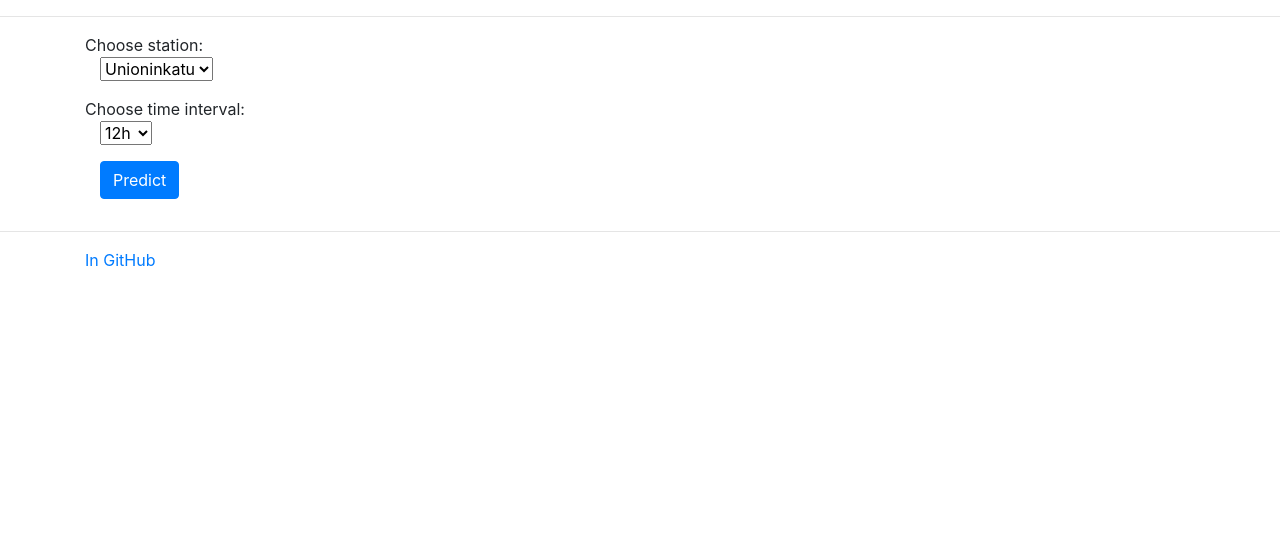
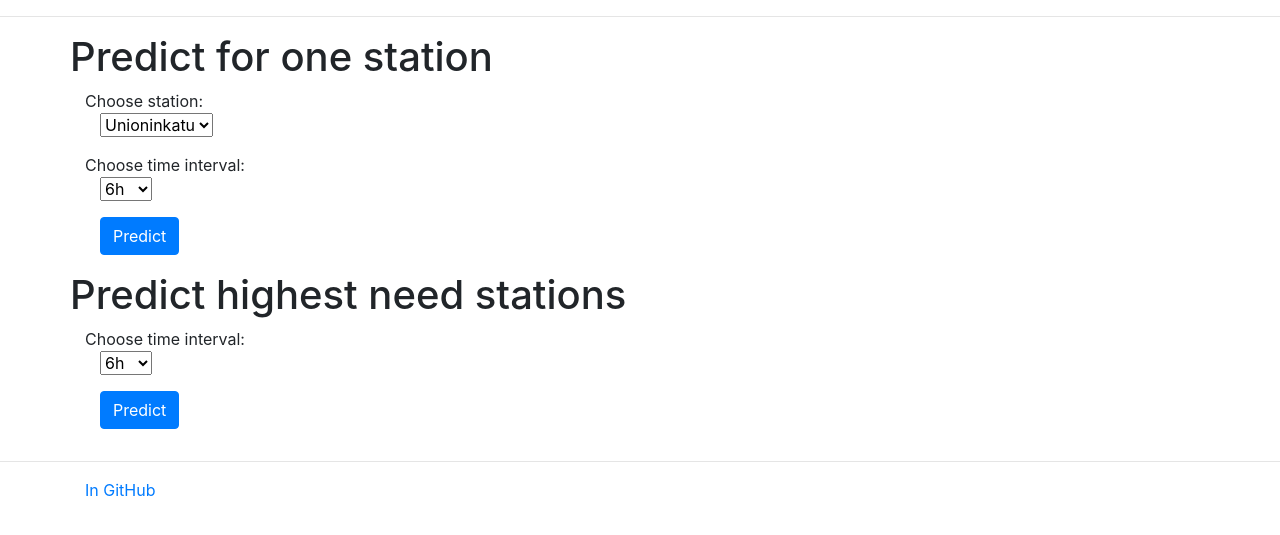
Before and after one commit to VirtualAkseli/NoMES, a Flask app: page /predict in a window 1280 px wide. Shown: the part 56-591 px from the top of the page. Run offline with Flask 2, Linux system fonts and the light colour scheme; some libraries are stand-ins or nearby versions.

Commit message:
predict highest need for a small sample of stations

```diff
--- a/main.py
+++ b/main.py
@@ -23,24 +23,60 @@ def test():
 def form():
     return render_template("form.html")
 
+@app.route('/all', methods=['POST'])
+def all():
+    time = int(request.form["time"])
+    start_time, end_time = model_utils.get_start_end_times(time)
+
+    forecast = download_stored_query("fmi::forecast::hirlam::surface::obsstations::multipointcoverage", args=[f"starttime={start_time}", f"endtime={end_time}"])
+
+    station = "Kaisaniemi"
+    cols = ["Air temperature", "Wind speed", "Wind direction", "Wind gust", "Humidity", "Dew point"]
+
+    weather = model_utils.construct_weather_data(forecast, station, cols)
+    print(weather.head())
+    X = model_utils.preprocess(weather)
+
+    station_names = ["unioninkatu", "Arabiankatu", "Betonimies", "Arielinkatu", "Westendintie", "Vilhonvuorenkatu", "Vesakkotie", "Veturitori", "Velodrominrinne", "Valimotie", "Unioninkatu", "Varsapuistikko", "Venttiilikuja", "Vihdintie"]
+
+    changes = []
+    mins = []
+    n_drops = []
+
+    for name in station_names:
+        with open(f'model_files/models/model_{name}.pkl', 'rb') as f:
+            model = pickle.load(f)
+            f.close()
+
+        prediction = model_utils.predict(X, model)
+        result = pd.DataFrame({"predicted": prediction, "time": weather["time"]})
+        counts = model_utils.count_changes(result)
+        drops, min_bikes = model_utils.count_drops(result)
+
+        print(name, counts, drops, min_bikes)
+        changes.append(counts)
+        mins.append(min_bikes)
+        n_drops.append(drops)
+
+    result = pd.DataFrame({"stations": station_names, "changes": changes, "min": mins, "drops": n_drops})
+
+    result = result.sort_values(by=["min", "changes"])
+
+    table = result.to_html(classes=["table-bordered", "table-striped", "table-hover"]).replace("<thead>", "<thead style='margin: 20px;'>")
+
+    return render_template("all.html", time=time, data=table)
+
 
 # @app.route("/result", methods=["POST"])
 # def result():
 #     return render_template("result.html", name=request.form["name"])
 
-
 @app.route('/result', methods=['GET', 'POST'])
 def get_weather_fmi():
     station_name = request.form["station"]
     time = int(request.form["time"])
-    print(station_name)
-    print(time)
-    now = datetime.datetime.utcnow()
 
-    start_time = now
-    end_time = start_time + datetime.timedelta(hours=time)
-    start_time = start_time.isoformat(timespec="seconds") + "Z"
-    end_time = end_time.isoformat(timespec="seconds") + "Z"
+    start_time, end_time = model_utils.get_start_end_times(time)
 
     print(start_time)
     print(end_time)
@@ -76,7 +112,7 @@ def get_weather_fmi():
     print(counts, drops, min_bikes)
 
     # return dict(result.predicted)
-    return render_template("result.html", img = f"static/{station_name}.png", name=station_name, changes=counts, drops_to_min = drops, min_bikes = min_bikes)
+    return render_template("result.html", img = f"static/{station_name}.png", name=station_name, changes=counts, drops_to_min = drops, min_bikes = min_bikes, time=time)
 
 
 
--- a/templates/form.html
+++ b/templates/form.html
@@ -3,6 +3,8 @@
 {% block content %}
 <div class="container">
     <div class="row">
+        <h1>Predict for one station</h1>
+
         <div class="col-8">
           <form action="/result" method="POST">
             Choose station:
@@ -15,9 +17,10 @@
             Choose time interval:
               <div class="form-group col-6">
                   <select name="time" id="time">
-                      <option value="12">12h</option>
-                      <option value="24">24h</option>
-                      <option value="48">48h</option>
+                    <option value="6">6h</option>
+                    <option value="12">12h</option>
+                    <option value="24">24h</option>
+                    <option value="48">48h</option>
                   </select>
               </div>
             <div class="form-group col-6">
@@ -25,18 +28,23 @@
             </div>
           </form>
         </div>
+        <h1>Predict highest need stations</h1>
+        <div class="col-8">
+            <form action="/all" method="POST">
+              Choose time interval:
+                <div class="form-group col-6">
+                    <select name="time" id="time">
+                        <option value="6">6h</option>
+                        <option value="12">12h</option>
+                        <option value="24">24h</option>
+                        <option value="48">48h</option>
+                    </select>
+                </div>
+              <div class="form-group col-6">
+                <button type="submit" value="Predict" class="btn btn-primary">Predict</button>
+              </div>
+            </form>
+          </div>
       </div>
 </div>
-
-<!--
-<form action="/result" method="POST">
-    Choose a station:
-    <select name="station" id="station">
-        <option value="unioninkatu">Unioninkatu</option>
-        <option value="katu">katu</option>
-    </select>
-    <input type="text" name="name"> -->
-    <!-- <br>
-    <input type="submit" value="Predict">
-</form> -->
 {% endblock %}
--- a/templates/result.html
+++ b/templates/result.html
@@ -3,7 +3,7 @@
 {% block content %}
 
 <div class="container">
-    <h1>Prediction for the next 36h on station {{ name }}</h1>
+    <h1>Prediction for the next {{time}} hours on station {{ name }}</h1>
 </div>
 
 <div class="container"></div>
```
Also changed, not shown: model_files/model_utils.py (+11 -1 lines), templates/all.html (added, +13 -0 lines).
